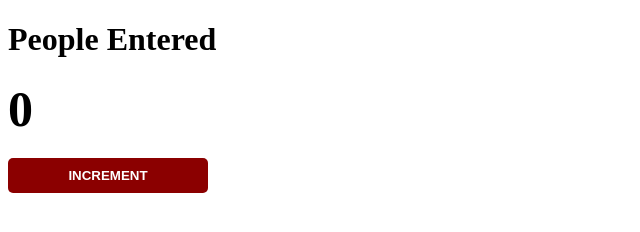
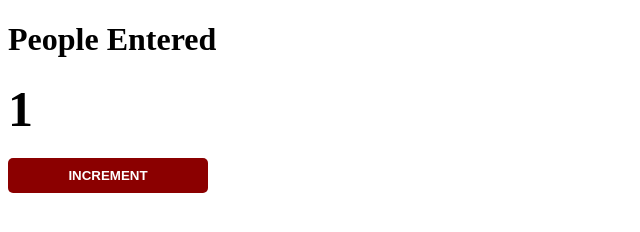
Before and after one commit to jackohhearts/passengercounter, a plain HTML site: page index.html in a window 1280 px wide. Both pictures are taken after a click on the button "INCREMENT". Shown: the full height of the page, 0-640 px from the left. Drawn offline with Linux system fonts and the light colour scheme.

Commit message:
basic js added for increment counter

```diff
--- a/index.js
+++ b/index.js
@@ -0,0 +1,8 @@
+
+let countEl = document.getElementById("count-el")
+let count = 0
+
+function increment() {
+    count = count + 1
+    countEl.innerText = count
+}
```
Also changed, not shown: index.html (+1 -0 lines).
